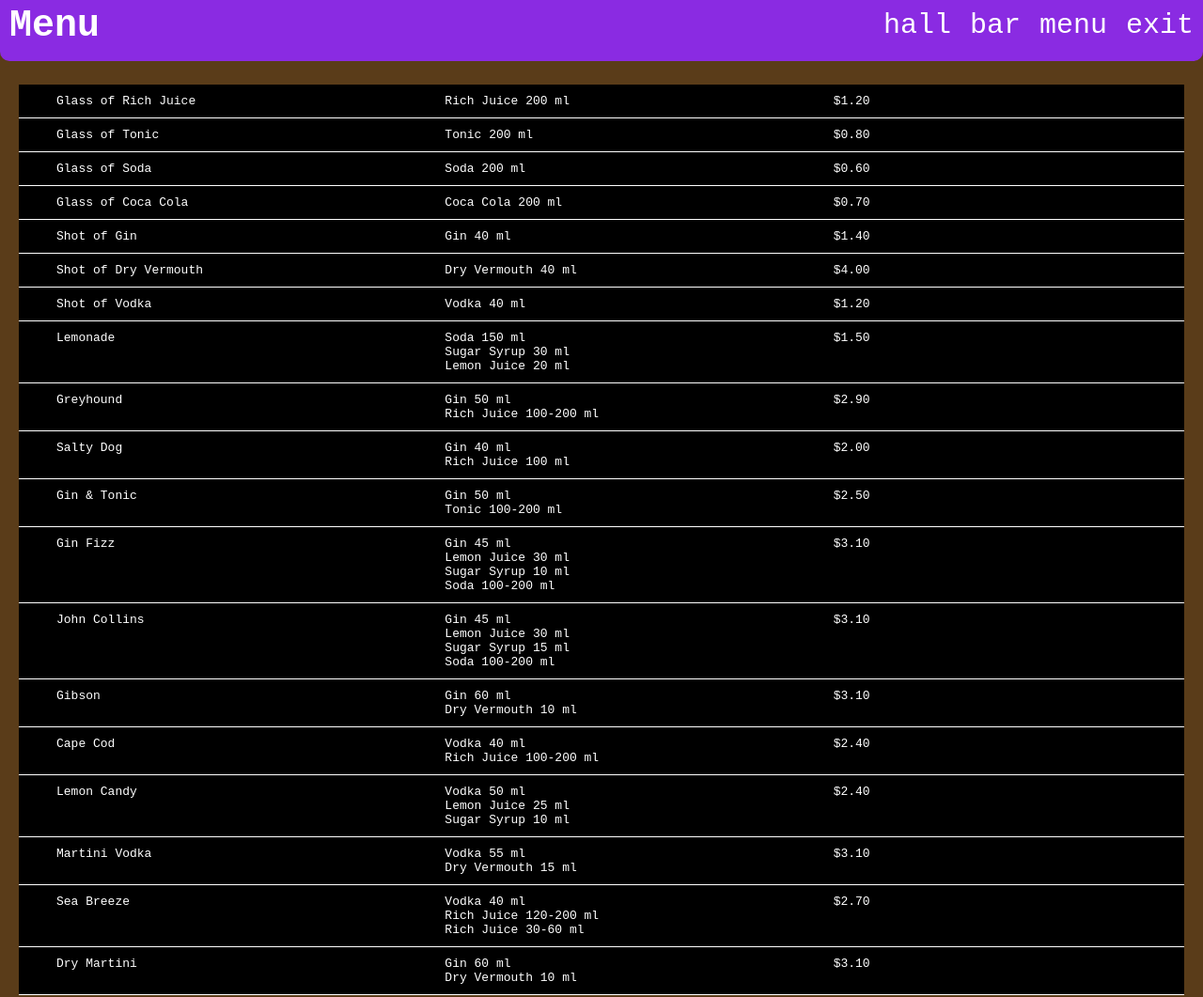
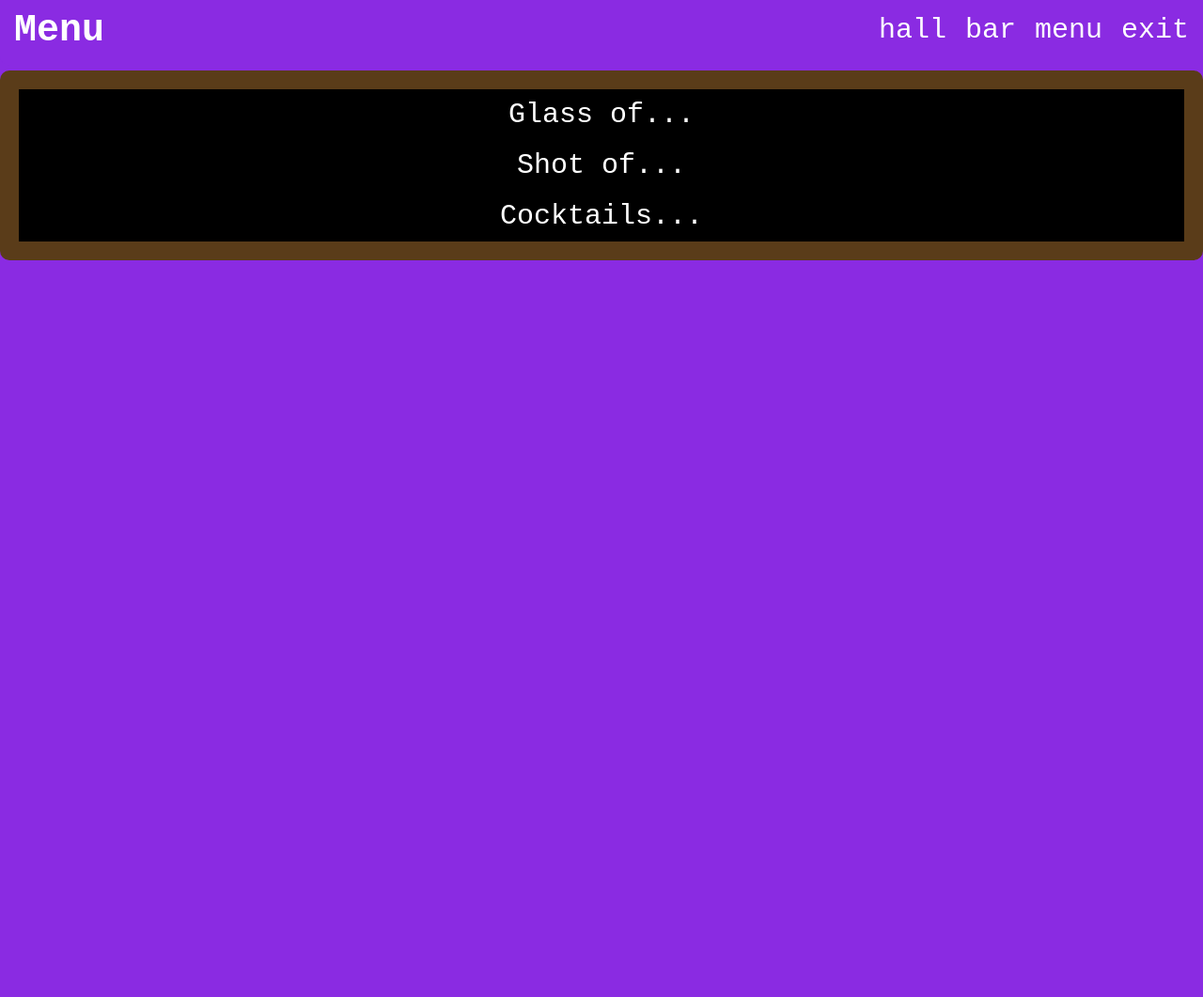
Before and after one commit to blinkEgor/my-bar-app, a plain HTML site: page page/menu.html in a window 1280 px wide. Shown: the whole page at 94% size. After the commit the page ends 800 px from the top, so only its background shows below. Drawn offline with Linux system fonts and the light colour scheme.

Commit message:
changed-menu-view

```diff
--- a/page/menu.html
+++ b/page/menu.html
@@ -19,7 +19,9 @@
     </header>
         <main>
             <section id="main">
-                <div id="content"></div>
+                <details id="glass"><summary>Glass of...</summary></details>
+                <details id="shot"><summary>Shot of...</summary></details>
+                <details id="cocktail"><summary>Cocktails...</summary></details>
             </section>
         </main>
     <script src="../script/menu-script.js"></script>
--- a/script/menu-script.js
+++ b/script/menu-script.js
@@ -7,6 +7,31 @@ const prices = [];
 
 // print...
 
+const printText = (nam, com, pri) => {
+    for (let i = 0; i < nam.length; i++) {
+        const div = document.createElement("div");
+        if(!(nam[i].indexOf('Glass'))) {
+            document.getElementById("glass").append(div);
+        } else if(!(nam[i].indexOf('Shot'))) {
+            document.getElementById("shot").append(div);
+        } else {
+            document.getElementById("cocktail").append(div);
+        }
+        div.classList.add("stock");
+        const pName = document.createElement("p");
+        div.append(pName);
+        pName.innerHTML = nam[i];
+        const pCompounds = document.createElement("p");
+        div.append(pCompounds);
+        pCompounds.innerHTML = com[i];
+        const pPrice = document.createElement("p");
+        div.append(pPrice);
+        pPrice.classList.add("pri");
+        pPrice.innerHTML = pri[i];
+    }
+};
+
+/*
 const printText = (nam, com, pri) => {
     for (let i = 0; i < nam.length; i++) {
         const div = document.createElement("div");
@@ -23,6 +48,7 @@ const printText = (nam, com, pri) => {
         pPrice.innerHTML = pri[i];
     }
 };
+*/
 
 // components...
 
--- a/style.css
+++ b/style.css
@@ -5,14 +5,14 @@
 
 header {
     margin-bottom: 20px;
+    padding: 5px 10px 10px 10px;
+    border-radius: 0 0 20px 20px;
+    background-color: blueviolet;
 }
 
 h1 {
     font-size: 50px;
-    background-color: blueviolet;
     color: white;
-    padding: 5px 10px 10px 10px;
-    border-radius: 0 0 20px 20px;
     font-family: monospace;
     text-align: center;
 }
--- a/style/bar-style.css
+++ b/style/bar-style.css
@@ -8,7 +8,7 @@ header {
     color: white;
     background-color: blueviolet;
     margin-bottom: 5px;
-    padding-bottom: 5px;
+    padding: 5px;
     justify-content: space-between;
     border-radius: 0 0 10px 10px;
     font-family: monospace;
--- a/style/hall-style.css
+++ b/style/hall-style.css
@@ -8,7 +8,7 @@ header {
     color: white;
     background-color: blueviolet;
     margin-bottom: 5px;
-    padding-bottom: 5px;
+    padding: 5px;
     justify-content: space-between;
     border-radius: 0 0 10px 10px;
     font-family: monospace;
--- a/style/menu-style.css
+++ b/style/menu-style.css
@@ -3,7 +3,7 @@
     padding: 0;
 }
 body {
-    background-color: rgb(90, 60, 25);
+    background-color: blueviolet;
 }
 
 header {
@@ -11,7 +11,7 @@ header {
     color: white;
     background-color: blueviolet;
     margin-bottom: 5px;
-    padding-bottom: 5px;
+    padding: 5px;
     justify-content: space-between;
     border-radius: 0 0 10px 10px;
     font-family: monospace;
@@ -52,13 +52,22 @@ div {
 }
 
 p {
-    flex-basis: 33%;
-    margin-left: 30px;
+    flex-basis: 100%;
+    margin-left: 10px;
     padding: 10px;
 }
+.pri {
+    flex-basis: 50%;
+}
 
-#content {
+details {
     flex-direction: column;
+    margin: 10px;
+}
+summary {
+    font-size: 30px;
+    text-align: center;
+    list-style-type: none;
 }
 
 .stock {
```
